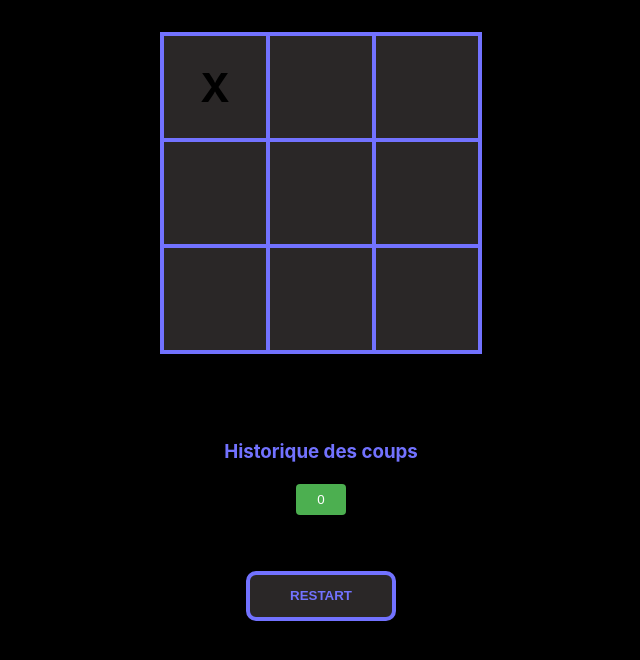
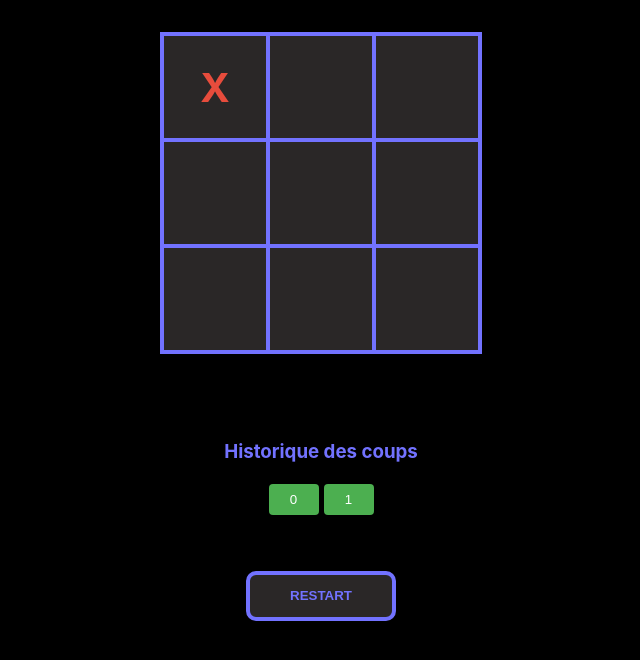
Before and after one commit to keurbi/tiktaktou, a React (Create React App) app: page / in a window 1280 px wide. Both pictures are taken after a click on the element 534 px from the left and 87 px from the top of the page. Shown: the top 660 px of the page, without its empty margins (319-959 px from the left). Built offline with nearby package versions, Linux system fonts and the light colour scheme.

Commit message:
historic ok--

```diff
--- a/src/components/Gameboard/Gameboard.tsx
+++ b/src/components/Gameboard/Gameboard.tsx
@@ -15,31 +15,34 @@ const Gameboard: React.FC<GameboardProps> = ({ cells, isXNext, isHistoric, onMov
     onMove(index);
   };
 
-  const getCellClass = (value: string | null) => {
-    return value ? `cell ${value.toLowerCase()}` : 'cell';
+  const renderCell = (value: string | null) => {
+    if (!value) return null;
+    return <span className={`clicked-${value.toLowerCase()}`}>{value}</span>;
   };
+
 
   return (
     <div className="gameboard">
       <table className="board">
         <tbody>
           <tr>
-            <td className={getCellClass(cells[0])} onClick={() => handleClick(0)}>{cells[0]}</td>
-            <td className={getCellClass(cells[1])} onClick={() => handleClick(1)}>{cells[1]}</td>
-            <td className={getCellClass(cells[2])} onClick={() => handleClick(2)}>{cells[2]}</td>
+            <td className={`cell ${cells[0] ? `clicked-${cells[0].toLowerCase()}` : ''}`} onClick={() => handleClick(0)}>{cells[0]}</td>
+            <td className={`cell ${cells[1] ? `clicked-${cells[1].toLowerCase()}` : ''}`} onClick={() => handleClick(1)}>{cells[1]}</td>
+            <td className={`cell ${cells[2] ? `clicked-${cells[2].toLowerCase()}` : ''}`} onClick={() => handleClick(2)}>{cells[2]}</td>
           </tr>
           <tr>
-            <td className={getCellClass(cells[3])} onClick={() => handleClick(3)}>{cells[3]}</td>
-            <td className={getCellClass(cells[4])} onClick={() => handleClick(4)}>{cells[4]}</td>
-            <td className={getCellClass(cells[5])} onClick={() => handleClick(5)}>{cells[5]}</td>
+            <td className={`cell ${cells[3] ? `clicked-${cells[3].toLowerCase()}` : ''}`} onClick={() => handleClick(3)}>{cells[3]}</td>
+            <td className={`cell ${cells[4] ? `clicked-${cells[4].toLowerCase()}` : ''}`} onClick={() => handleClick(4)}>{cells[4]}</td>
+            <td className={`cell ${cells[5] ? `clicked-${cells[5].toLowerCase()}` : ''}`} onClick={() => handleClick(5)}>{cells[5]}</td>
           </tr>
           <tr>
-            <td className={getCellClass(cells[6])} onClick={() => handleClick(6)}>{cells[6]}</td>
-            <td className={getCellClass(cells[7])} onClick={() => handleClick(7)}>{cells[7]}</td>
-            <td className={getCellClass(cells[8])} onClick={() => handleClick(8)}>{cells[8]}</td>
+            <td className={`cell ${cells[6] ? `clicked-${cells[6].toLowerCase()}` : ''}`} onClick={() => handleClick(6)}>{cells[6]}</td>
+            <td className={`cell ${cells[7] ? `clicked-${cells[7].toLowerCase()}` : ''}`} onClick={() => handleClick(7)}>{cells[7]}</td>
+            <td className={`cell ${cells[8] ? `clicked-${cells[8].toLowerCase()}` : ''}`} onClick={() => handleClick(8)}>{cells[8]}</td>
           </tr>
         </tbody>
       </table>
     </div>
   );
-};export default Gameboard;
+}
+;export default Gameboard;
--- a/src/components/Historic/Historic.tsx
+++ b/src/components/Historic/Historic.tsx
@@ -19,10 +19,19 @@ const Historic: React.FC<HistoricProps> = ({ moves, selectedMove }) => {
     <div className="historic">
       <h3>Historique des coups</h3>
       <ul>
+        <li>
+          <button onClick={() => selectedMove({
+            cells: Array(9).fill(null),
+            player: true,
+            moveNumber: 0
+          })}>
+            0
+          </button>
+        </li>
         {moves.map((move, index) => (
-           <li key={index}>
+          <li key={index + 1}>
             <button onClick={() => selectedMove(move)}>
-               {index === 0 ? '0' : `${index}`}
+              {`${index + 1}`}
             </button>
           </li>
         ))}
```
Lines whose indentation alone changed are shown as unchanged.
